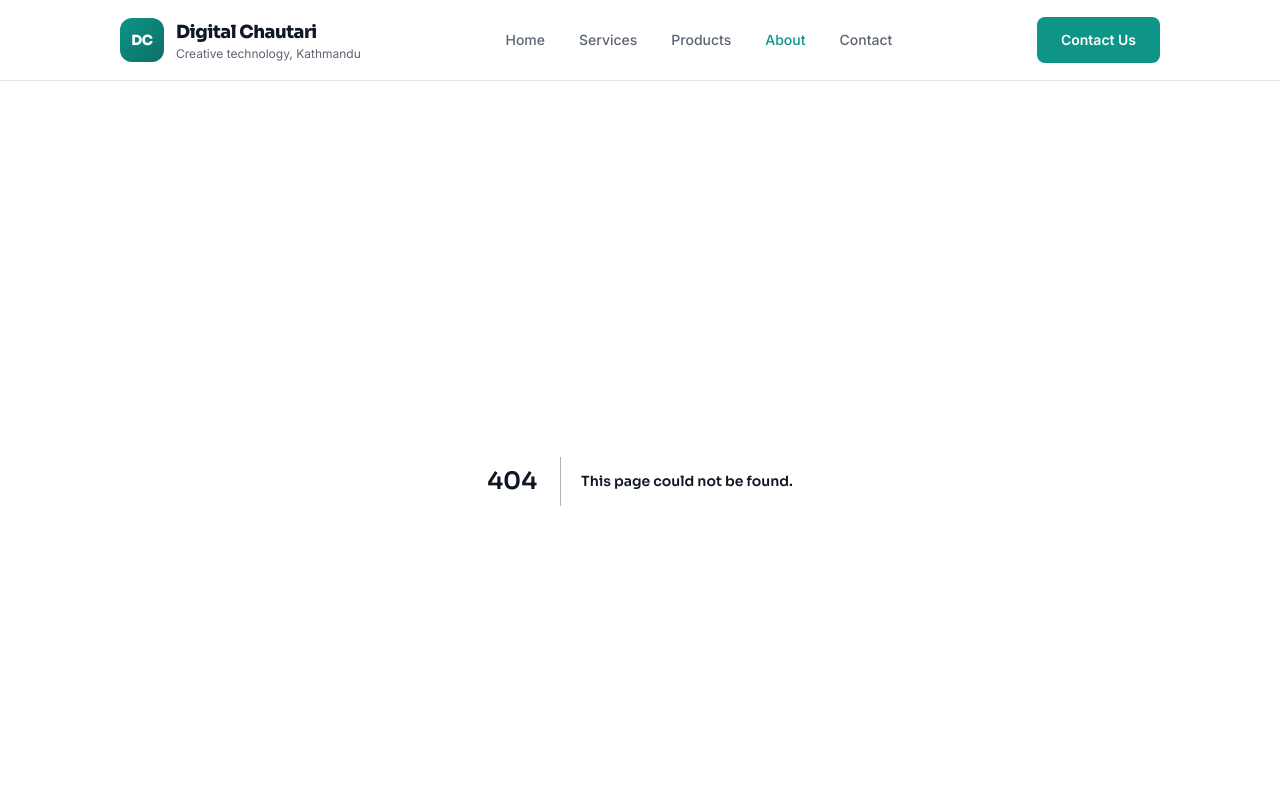
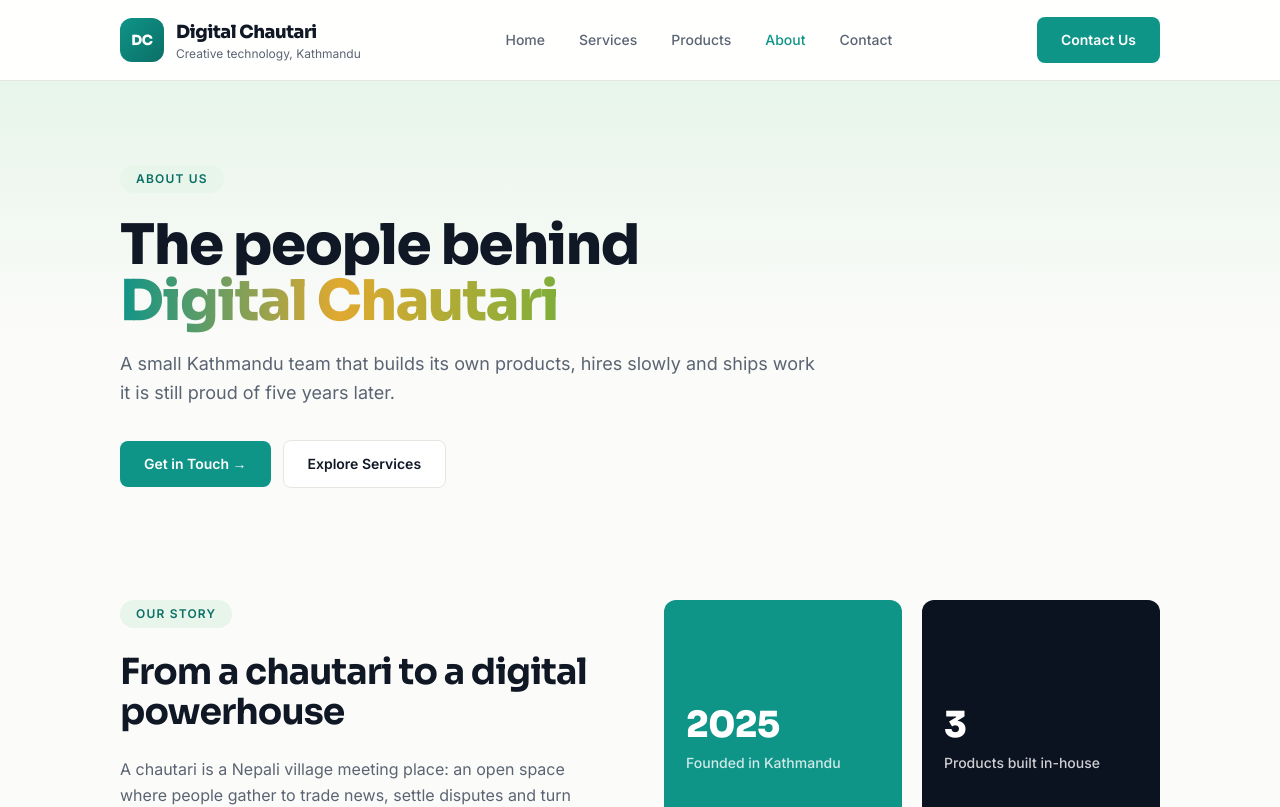
Before and after one commit to kapilraut1/Digital-chautari, a Next.js app: page /about in a window 1280 px wide. Before the commit this address had no page. Shown: the top 807 px of the page. Built offline with nearby package versions, Linux system fonts and the light colour scheme.

Commit message:
feat: add about page with roadmap timeline and closing cta

```diff
--- /dev/null
+++ b/app/about/page.tsx
@@ -0,0 +1,47 @@
+import type { Metadata } from "next";
+
+import { AboutStory } from "@/components/about/AboutStory";
+import { MissionAndValues } from "@/components/about/MissionAndValues";
+import { Roadmap } from "@/components/about/Roadmap";
+import { TeamAndCommitments } from "@/components/about/TeamAndCommitments";
+import { Button } from "@/components/Button";
+import { CtaPanel } from "@/components/CtaPanel";
+import { Hero } from "@/components/Hero";
+
+export const metadata: Metadata = {
+  title: "About",
+  description:
+    "Digital Chautari is a Kathmandu-based creative technology company building three ventures from one team.",
+};
+
+export default function AboutPage() {
+  return (
+    <main id="main" className="flex-1">
+      <Hero
+        eyebrow="About us"
+        title="The people behind Digital Chautari"
+        highlight="Digital Chautari"
+        lede="A small Kathmandu team that builds its own products, hires slowly and ships work it is still proud of five years later."
+      >
+        <Button href="/contact">Get in Touch &rarr;</Button>
+        <Button href="/services" variant="ghost">
+          Explore Services
+        </Button>
+      </Hero>
+
+      <AboutStory />
+      <MissionAndValues />
+      <TeamAndCommitments />
+      <Roadmap />
+
+      <CtaPanel title="Want to join our journey?">
+        <Button href="/contact" variant="light">
+          Get in Touch &rarr;
+        </Button>
+        <Button href="/products" variant="outlineLight">
+          View Products
+        </Button>
+      </CtaPanel>
+    </main>
+  );
+}
--- /dev/null
+++ b/components/Timeline.tsx
@@ -0,0 +1,53 @@
+import { cn } from "@/lib/cn";
+import type { Milestone } from "@/lib/company";
+
+interface TimelineProps {
+  milestones: Milestone[];
+}
+
+export function Timeline({ milestones }: TimelineProps) {
+  return (
+    <ol className="relative">
+      <span
+        aria-hidden="true"
+        className="absolute bottom-0 left-[7px] top-0 w-px bg-navyBorder lg:left-1/2 lg:-translate-x-1/2"
+      />
+
+      {milestones.map((milestone, index) => {
+        const onRight = index % 2 === 1;
+
+        return (
+          <li
+            key={`${milestone.year}-${milestone.title}`}
+            className="relative pb-section pl-10 last:pb-0 lg:grid lg:grid-cols-2 lg:gap-section-tight lg:pb-section"
+          >
+            <span
+              aria-hidden="true"
+              className="absolute left-0 top-2 h-[15px] w-[15px] rounded-full bg-leaf ring-4 ring-navy"
+            />
+
+            <div
+              className={cn(
+                onRight
+                  ? "lg:col-start-2 lg:pl-section-tight"
+                  : "lg:col-start-1 lg:pr-section-tight lg:text-right",
+              )}
+            >
+              <span className="inline-block rounded-pill bg-gold px-3 py-1 font-display text-xs font-bold uppercase tracking-widest text-navy">
+                {milestone.year}
+              </span>
+
+              <h3 className="mt-4 font-display text-lg font-bold tracking-tight text-white">
+                {milestone.title}
+              </h3>
+
+              <p className="mt-2 text-sm leading-relaxed text-white/70">
+                {milestone.body}
+              </p>
+            </div>
+          </li>
+        );
+      })}
+    </ol>
+  );
+}
--- /dev/null
+++ b/components/about/Roadmap.tsx
@@ -0,0 +1,16 @@
+import { DarkBanner } from "@/components/DarkBanner";
+import { Timeline } from "@/components/Timeline";
+import { milestones } from "@/lib/company";
+
+export function Roadmap() {
+  return (
+    <DarkBanner
+      eyebrow="Roadmap"
+      title="Where we have been, where we are going"
+    >
+      <div className="mt-12">
+        <Timeline milestones={milestones} />
+      </div>
+    </DarkBanner>
+  );
+}
```
